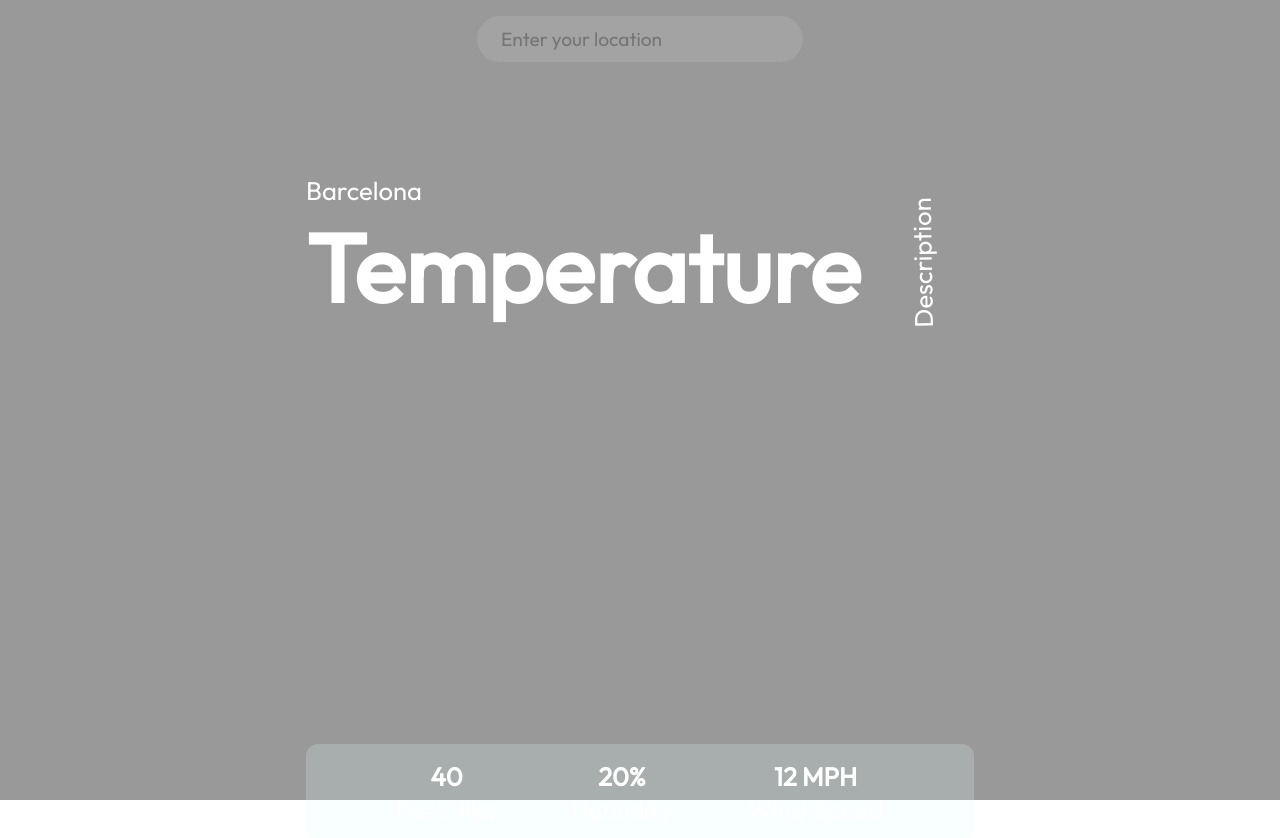
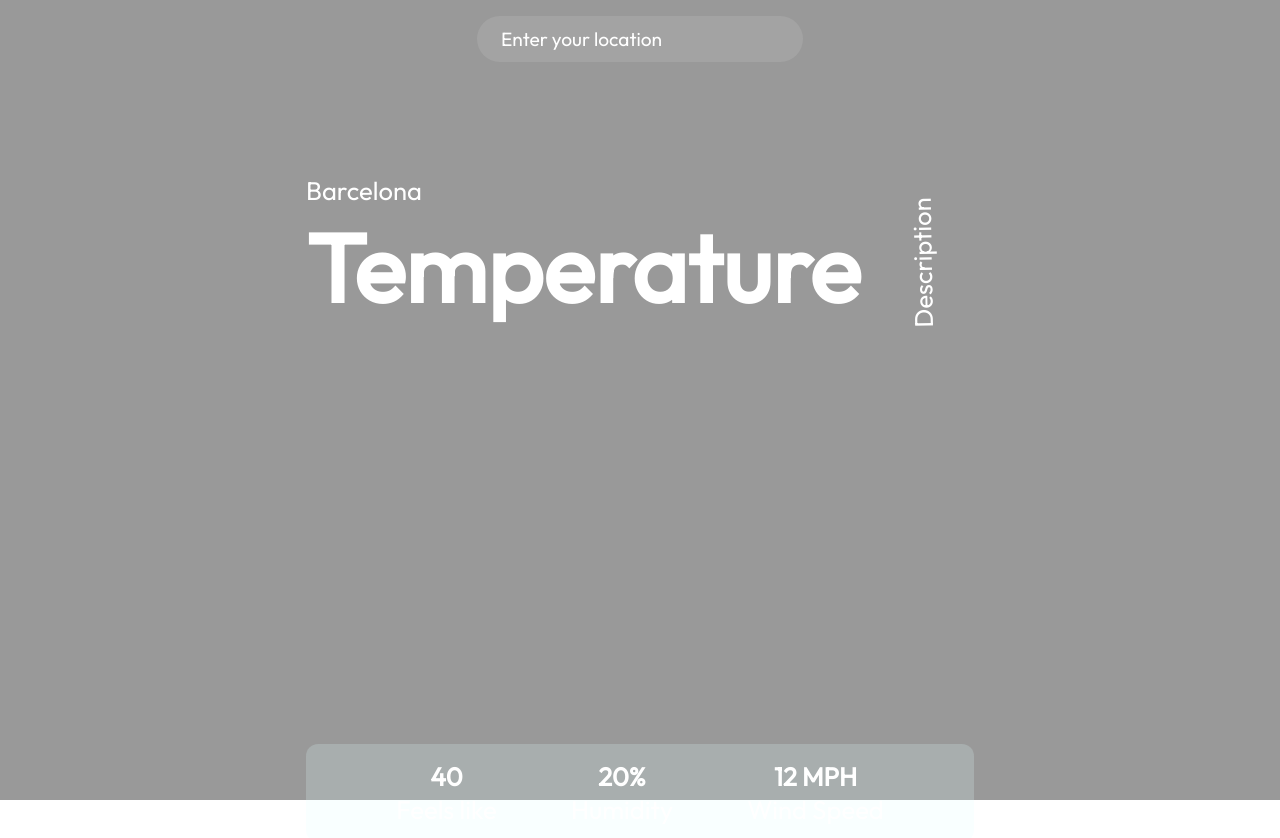
Before and after one commit to mariajbellido/anotherweatherapp, a React (Create React App) app: page / in a window 1280 px wide. Shown: the top 838 px of the page. Built offline with nearby package versions, Linux system fonts and the light colour scheme.

Commit message:
Fixing typos

```diff
--- a/src/App.js
+++ b/src/App.js
@@ -5,8 +5,7 @@
 export default function App() {
   const [data, setData] = useState({});
   const [location, setLocation] = useState("");
-  const url =
-    "https://api.openweathermap.org/data/2.5/weather?q=${location}&appid=0d035b97a9d8883de99fce56852edb02";
+  const url = `https://api.openweathermap.org/data/2.5/weather?q=${location}&appid=0d035b97a9d8883de99fce56852edb02`;
 
   const searchLocation = (event) => {
     if (event.key === "Enter") {
--- a/src/styles.css
+++ b/src/styles.css
@@ -50,6 +50,11 @@
   border: none;
   font-family: inherit;
   background: rgba(255, 255, 255, 0.1);
+  color: white;
+}
+
+::placeholder {
+  color: white;
 }
 .container {
   max-width: 700px;
```
